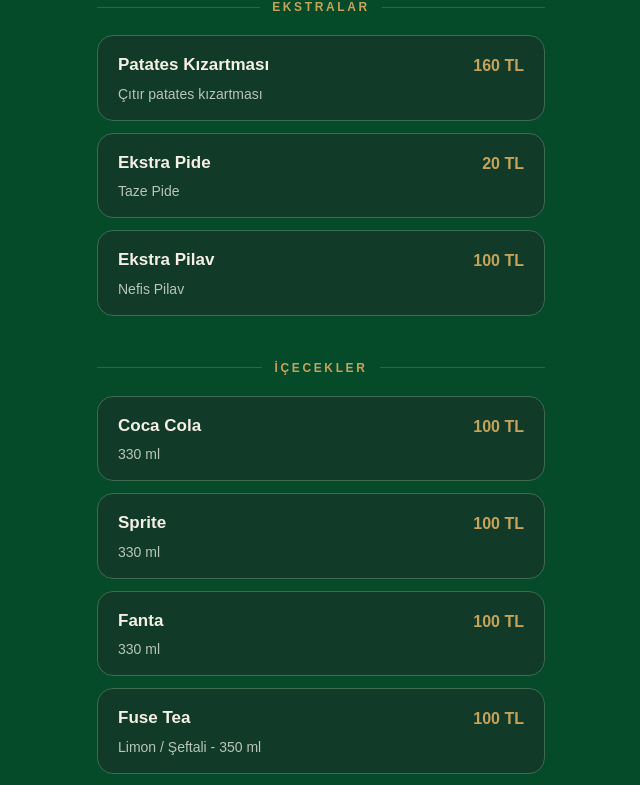
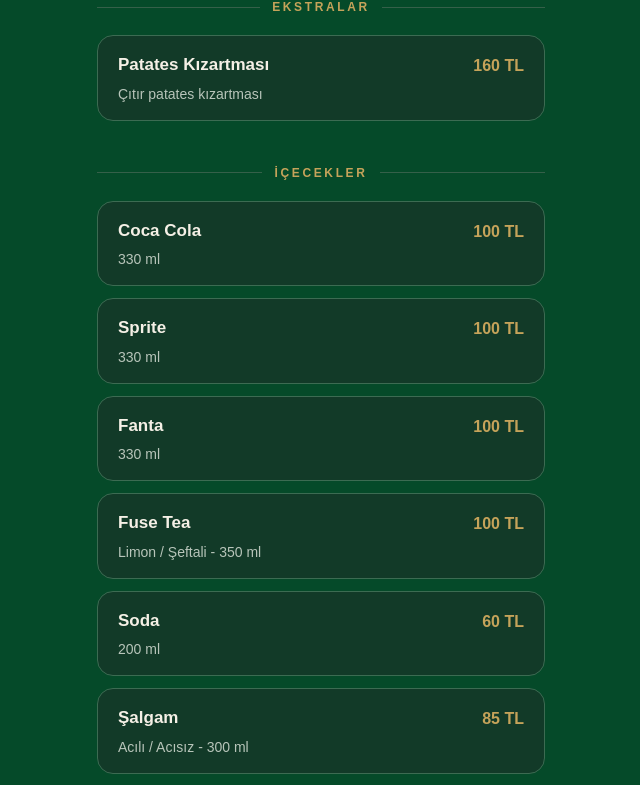
Before and after one commit to haktansengul/nfc-review-system, a Next.js app: page /n/Kavurmaciii/menu in a window 1280 px wide. Shown: the part 1018-1803 px from the top of the page, without its empty margins (319-959 px from the left). Built offline with nearby package versions, Linux system fonts and the light colour scheme.

Commit message:
Update kavurmaci menü

```diff
--- a/app/n/Kavurmaciii/menu/page.tsx
+++ b/app/n/Kavurmaciii/menu/page.tsx
@@ -49,16 +49,12 @@ const menu = [
         description: "Çıtır patates kızartması",
         price: "160 TL",
       },
-      {
-        name: "Ekstra Pide",
-        description: "Taze Pide",
-        price: "20 TL",
-      },
-      {
-        name: "Ekstra Pilav",
-        description: "Nefis Pilav",
-        price: "100 TL",
-      },
+
+
+
+
+
+
     ],
   },
 
```
